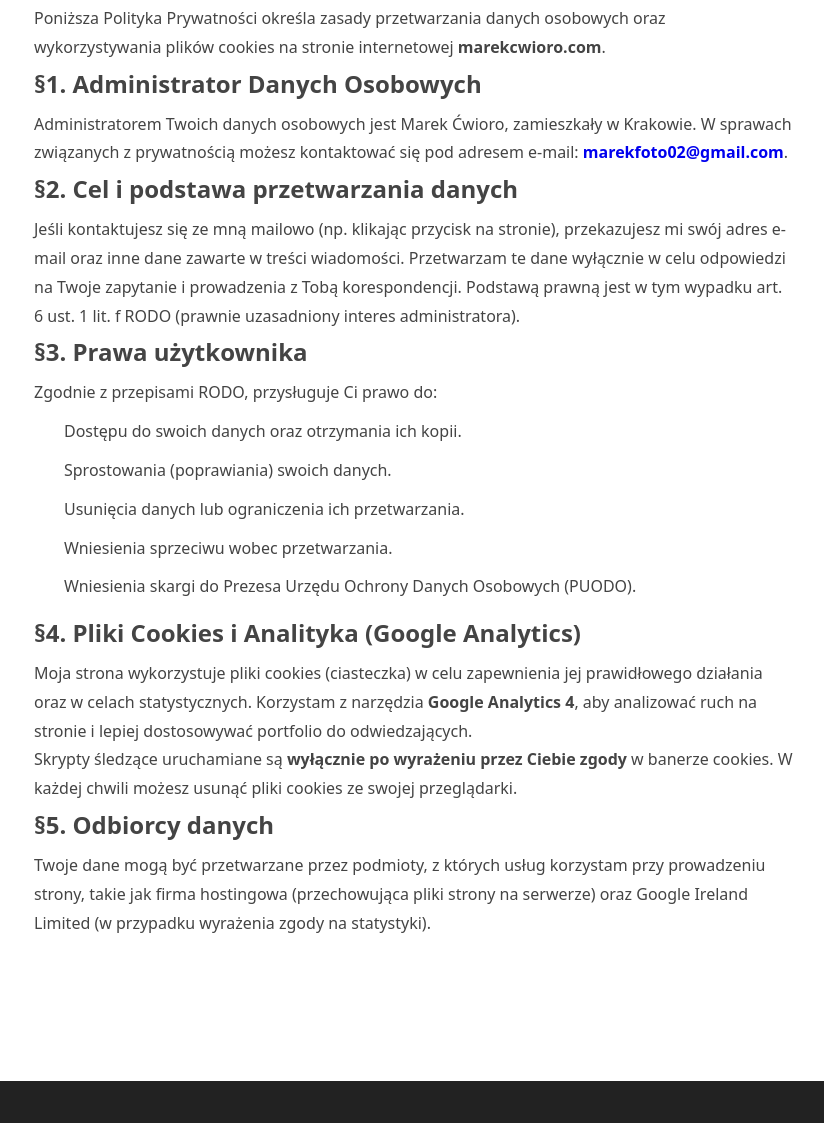
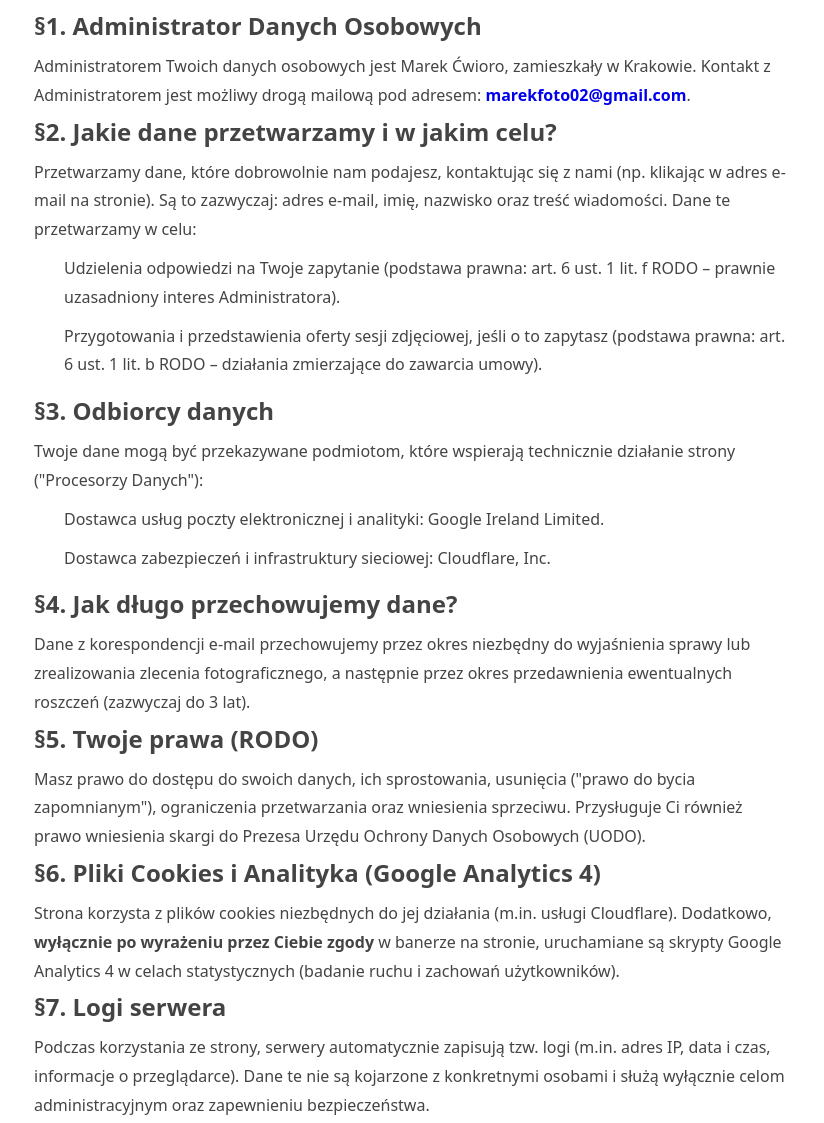
Before and after one commit to marek4882/marekcwioro.com, a website: page polityka-prywatnosci.html in a window 1280 px wide. Shown: the part 277-1400 px from the top of the page, without its empty margins (226-1050 px from the left). Drawn offline with nearby package versions, Linux system fonts and the light colour scheme.

Commit message:
Added privacy-policy.html and terms and conditions.html files (adapted to unregistered activities and the photographer's copyright protection).
Updated the footer with links to new legal documents.

Implemented a cookie banner compliant with GDPR requirements ("Learn more" link and "Only necessary" button).

Google Analytics 4 (GA4) has been integrated, which loads conditionally only after the user accepts cookies in the main.js file.

```diff
--- a/polityka-prywatnosci.html
+++ b/polityka-prywatnosci.html
@@ -114,7 +114,6 @@
           </nav>
         </div>
       </header>
-
       <section
         class="container"
         style="max-width: 800px; padding-top: 120px; padding-bottom: 80px"
@@ -127,80 +126,81 @@
         </h1>
 
         <div style="line-height: 1.8; color: #444; font-size: 16px">
-          <p>
-            Poniższa Polityka Prywatności określa zasady przetwarzania danych
-            osobowych oraz wykorzystywania plików cookies na stronie
-            internetowej <strong>marekcwioro.com</strong>.
-          </p>
-
           <h2>§1. Administrator Danych Osobowych</h2>
           <p>
             Administratorem Twoich danych osobowych jest Marek Ćwioro,
-            zamieszkały w Krakowie. W sprawach związanych z prywatnością możesz
-            kontaktować się pod adresem e-mail:
-            <strong
-              ><a href="mailto:marekfoto02@gmail.com"
-                >marekfoto02@gmail.com</a
-              ></strong
-            >.
+            zamieszkały w Krakowie. Kontakt z Administratorem jest możliwy drogą
+            mailową pod adresem: <strong><a href="mailto:marekfoto02@gmail.com">marekfoto02@gmail.com</a></strong>.
           </p>
 
-          <h2>§2. Cel i podstawa przetwarzania danych</h2>
+          <h2>§2. Jakie dane przetwarzamy i w jakim celu?</h2>
           <p>
-            Jeśli kontaktujesz się ze mną mailowo (np. klikając przycisk na
-            stronie), przekazujesz mi swój adres e-mail oraz inne dane zawarte w
-            treści wiadomości. Przetwarzam te dane wyłącznie w celu odpowiedzi
-            na Twoje zapytanie i prowadzenia z Tobą korespondencji. Podstawą
-            prawną jest w tym wypadku art. 6 ust. 1 lit. f RODO (prawnie
-            uzasadniony interes administratora).
+            Przetwarzamy dane, które dobrowolnie nam podajesz, kontaktując się z
+            nami (np. klikając w adres e-mail na stronie). Są to zazwyczaj:
+            adres e-mail, imię, nazwisko oraz treść wiadomości. Dane te
+            przetwarzamy w celu:
           </p>
-
-          <h2>§3. Prawa użytkownika</h2>
-          <p>Zgodnie z przepisami RODO, przysługuje Ci prawo do:</p>
           <ul class="list--tick" style="margin-top: 10px; margin-bottom: 10px">
             <li class="list__item">
-              Dostępu do swoich danych oraz otrzymania ich kopii.
+              Udzielenia odpowiedzi na Twoje zapytanie (podstawa prawna: art. 6
+              ust. 1 lit. f RODO – prawnie uzasadniony interes Administratora).
             </li>
             <li class="list__item">
-              Sprostowania (poprawiania) swoich danych.
-            </li>
-            <li class="list__item">
-              Usunięcia danych lub ograniczenia ich przetwarzania.
-            </li>
-            <li class="list__item">
-              Wniesienia sprzeciwu wobec przetwarzania.
-            </li>
-            <li class="list__item">
-              Wniesienia skargi do Prezesa Urzędu Ochrony Danych Osobowych
-              (PUODO).
+              Przygotowania i przedstawienia oferty sesji zdjęciowej, jeśli o to
+              zapytasz (podstawa prawna: art. 6 ust. 1 lit. b RODO – działania
+              zmierzające do zawarcia umowy).
             </li>
           </ul>
 
-          <h2>§4. Pliki Cookies i Analityka (Google Analytics)</h2>
+          <h2>§3. Odbiorcy danych</h2>
           <p>
-            Moja strona wykorzystuje pliki cookies (ciasteczka) w celu
-            zapewnienia jej prawidłowego działania oraz w celach statystycznych.
-            Korzystam z narzędzia <strong>Google Analytics 4</strong>, aby
-            analizować ruch na stronie i lepiej dostosowywać portfolio do
-            odwiedzających.
+            Twoje dane mogą być przekazywane podmiotom, które wspierają
+            technicznie działanie strony ("Procesorzy Danych"):
           </p>
+          <ul class="list--tick" style="margin-top: 10px; margin-bottom: 10px">
+            <li class="list__item">
+              Dostawca usług poczty elektronicznej i analityki: Google Ireland
+              Limited.
+            </li>
+            <li class="list__item">
+              Dostawca zabezpieczeń i infrastruktury sieciowej: Cloudflare, Inc.
+            </li>
+          </ul>
+
+          <h2>§4. Jak długo przechowujemy dane?</h2>
           <p>
-            Skrypty śledzące uruchamiane są
-            <strong>wyłącznie po wyrażeniu przez Ciebie zgody</strong> w banerze
-            cookies. W każdej chwili możesz usunąć pliki cookies ze swojej
-            przeglądarki.
+            Dane z korespondencji e-mail przechowujemy przez okres niezbędny do
+            wyjaśnienia sprawy lub zrealizowania zlecenia fotograficznego, a
+            następnie przez okres przedawnienia ewentualnych roszczeń (zazwyczaj
+            do 3 lat).
           </p>
 
-          <h2>§5. Odbiorcy danych</h2>
+          <h2>§5. Twoje prawa (RODO)</h2>
           <p>
-            Twoje dane mogą być przetwarzane przez podmioty, z których usług
-            korzystam przy prowadzeniu strony, takie jak firma hostingowa
-            (przechowująca pliki strony na serwerze) oraz Google Ireland Limited
-            (w przypadku wyrażenia zgody na statystyki).
+            Masz prawo do dostępu do swoich danych, ich sprostowania, usunięcia
+            ("prawo do bycia zapomnianym"), ograniczenia przetwarzania oraz
+            wniesienia sprzeciwu. Przysługuje Ci również prawo wniesienia skargi
+            do Prezesa Urzędu Ochrony Danych Osobowych (UODO).
+          </p>
+
+          <h2>§6. Pliki Cookies i Analityka (Google Analytics 4)</h2>
+          <p>
+            Strona korzysta z plików cookies niezbędnych do jej działania (m.in.
+            usługi Cloudflare). Dodatkowo,
+            <strong>wyłącznie po wyrażeniu przez Ciebie zgody</strong> w banerze
+            na stronie, uruchamiane są skrypty Google Analytics 4 w celach
+            statystycznych (badanie ruchu i zachowań użytkowników).
+          </p>
+
+          <h2>§7. Logi serwera</h2>
+          <p>
+            Podczas korzystania ze strony, serwery automatycznie zapisują tzw.
+            logi (m.in. adres IP, data i czas, informacje o przeglądarce). Dane
+            te nie są kojarzone z konkretnymi osobami i służą wyłącznie celom
+            administracyjnym oraz zapewnieniu bezpieczeństwa.
           </p>
         </div>
       </section>
-
       <footer class="footer">
         <div class="container footer-content">
           <p>
```
Also changed, not shown: index.html (+1 -1 lines), regulamin.html (+36 -38 lines).
